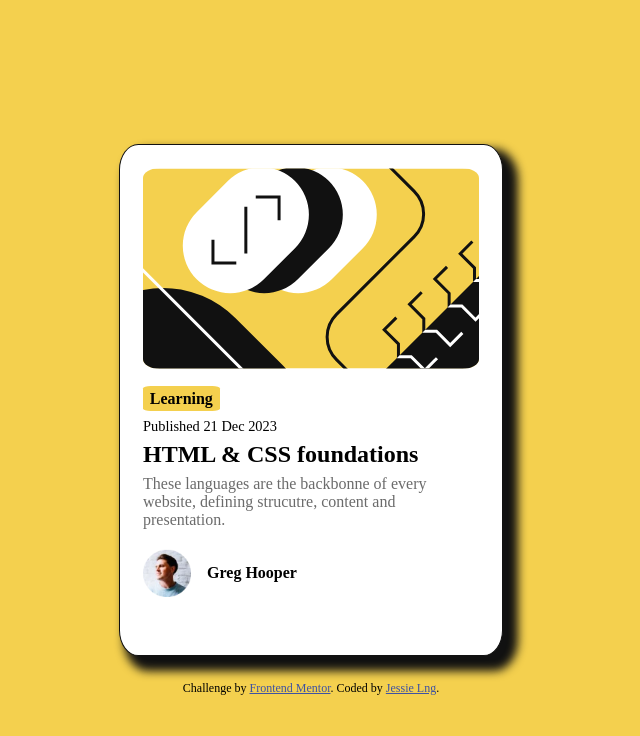
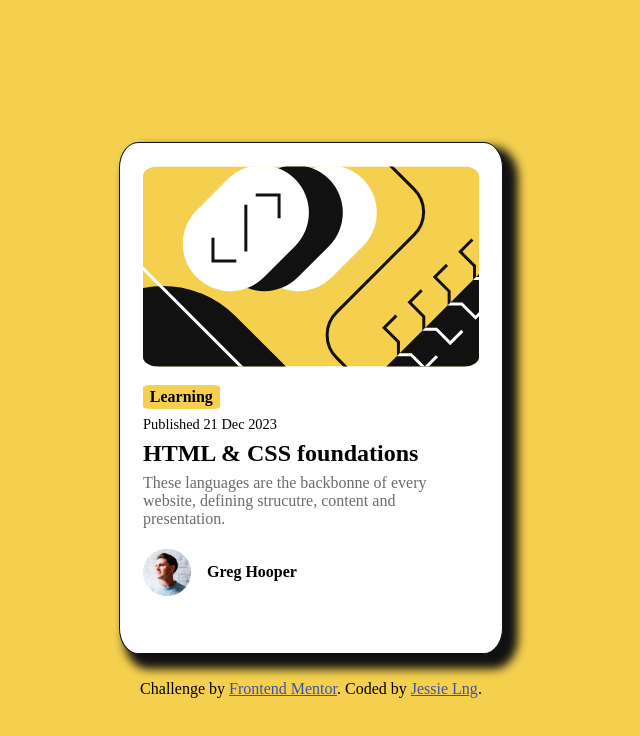
Before and after one commit to LeongJessie/preview-card, a plain HTML site: page index.html in a window 1280 px wide. Shown: the whole page, without its empty margins (329-969 px from the left). Drawn offline with Linux system fonts and the light colour scheme.

Commit message:
modif css

```diff
--- a/index.css
+++ b/index.css
@@ -50,7 +50,6 @@ body {
   background-color: #f4d04eff;
   font-weight: 800;
   padding: 1% 2%;
-  border-radius: 3%;
   border-radius: 10%;
 }
 .text .date{
@@ -72,7 +71,7 @@ body {
 }
 
 .attribution {
-  font-size: 12px;
+  font-size: 1em;
   text-align: center;
   margin-top: 2%;
 }
```
